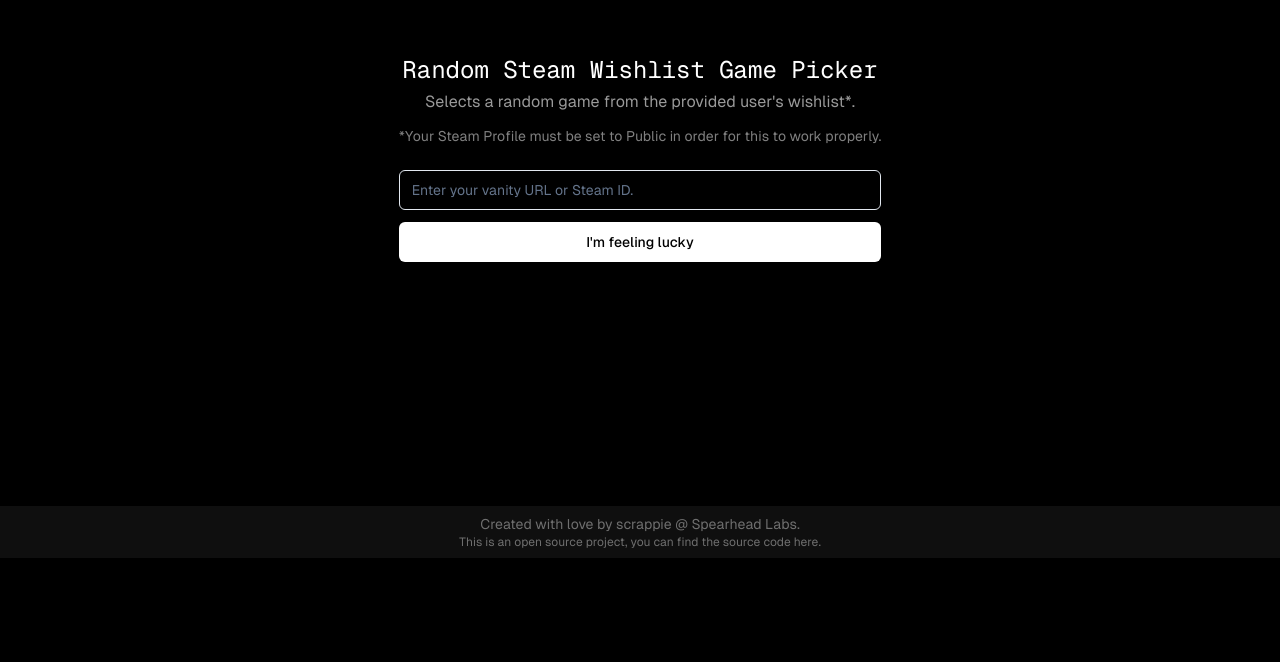
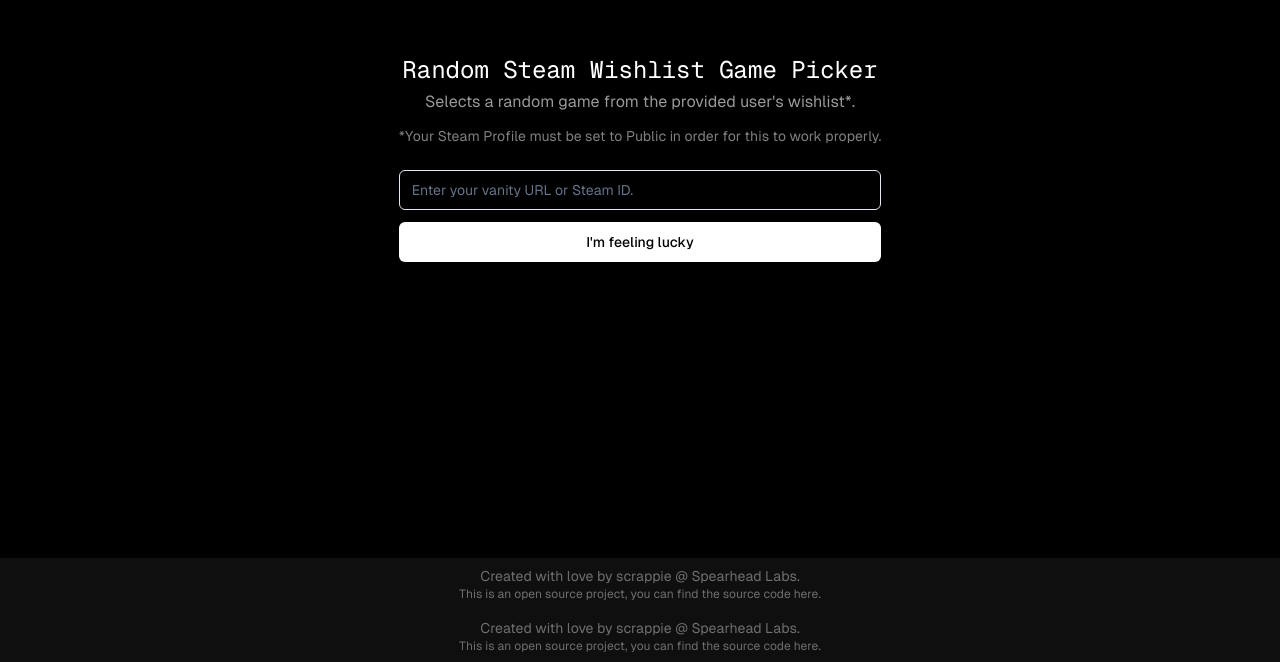
Before and after one commit to notscrappie/rswgp, a Next.js app: page / in a window 1280 px wide. Shown: the part 242-904 px from the top of the page. Before the commit the page ends 800 px from the top, so only its background shows below. Built offline with nearby package versions, Linux system fonts and the light colour scheme.

Commit message:
refactor(components/ui): removed fixed position + fixed gh link

```diff
--- a/src/components/ui/footer.tsx
+++ b/src/components/ui/footer.tsx
@@ -1,10 +1,10 @@
-import Link from "next/link";
+import Link from 'next/link';
 
 export function Footer() {
-    return (
-        <footer className="w-full fixed bottom-0 text-center bg-[#0f0f0f] p-2 text-white overflow-hidden">
-            <p className="text-sm font-sans text-semibold text-white/40">Created with love by <Link href='https://github.com/notscrappie' className="cursor-pointer">scrappie</Link> @ Spearhead Labs.</p>
-            <p className="text-xs font-sans text-semibold text-white/40">This is an open source project, you can find the source code <Link href='https://github.com/notscrappie'>here.</Link></p>
-        </footer>
-    );
+	return (
+		<footer className="w-full bottom-0 text-center bg-[#0f0f0f] p-2 text-white overflow-hidden">
+			<p className="text-sm font-sans text-semibold text-white/40">Created with love by <Link href='https://github.com/notscrappie' className="cursor-pointer hover:text-white">scrappie</Link> @ Spearhead Labs.</p>
+			<p className="text-xs font-sans text-semibold text-white/40">This is an open source project, you can find the source code <Link href='https://github.com/notscrappie/rswgp' className="cursor-pointer hover:text-white">here.</Link></p>
+		</footer>
+	);
 }
```
